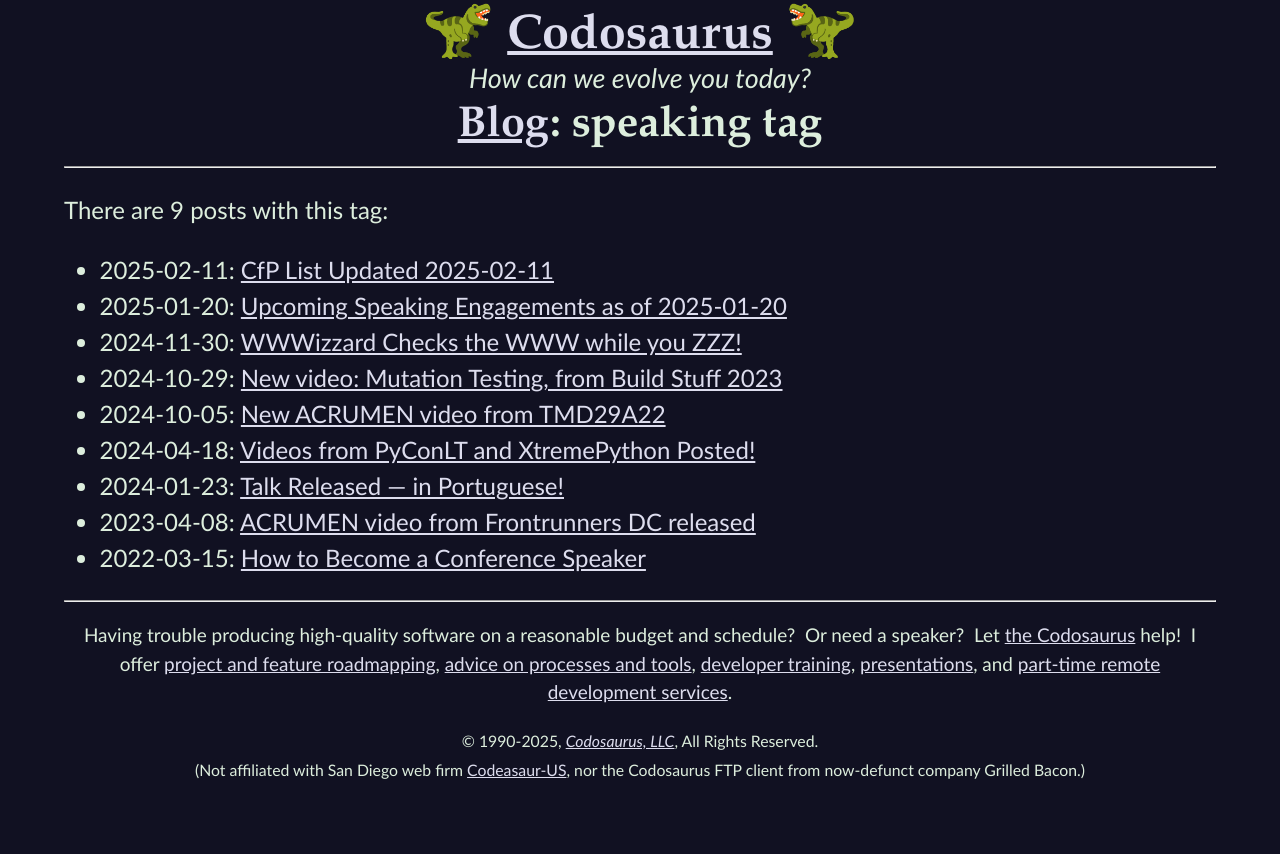
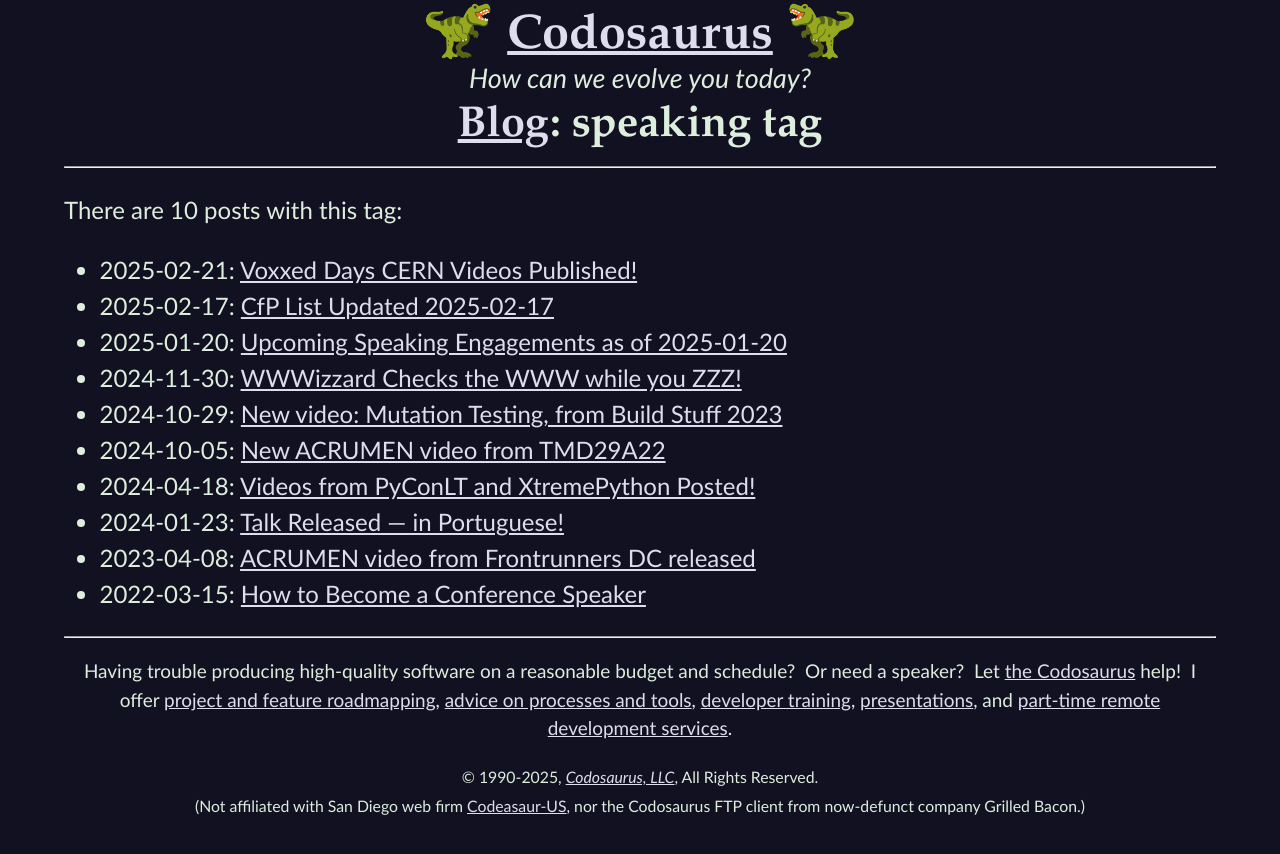
Before and after one commit to CodosaurusLLC/CodosaurusLLC.github.io, a Jekyll site: the page built from blog/tags/speaking.md, in a window 1280 px wide. Shown: the top 854 px of the page. Built offline with Jekyll 4.4.1, drawn with Linux system fonts in a browser that asks for light colours.

Commit message:
announce Voxxed Days CERN videos, and correct date of CfP update

```diff
--- a/_posts/2025-02-17-cfp-list-updated-2025-02-17.md
+++ b/_posts/2025-02-17-cfp-list-updated-2025-02-17.md
@@ -1,12 +1,12 @@
 ---
 author: Dave Aronson
-date: 2025-02-11
+date: 2025-02-17
 layout: blog-post
-permalink: blog/cfp-list-updated-2025-02-11
+permalink: blog/cfp-list-updated-2025-02-17
 section: Blog
 tags: speaking
 style: cfp-list
-title: CfP List Updated 2025-02-11
+title: CfP List Updated 2025-02-17
 ---
 
 {% include cfp-list-blurb.md %}
```
Also changed, not shown: _posts/2025-02-21-voxxed-days-cern-videos-published-2025-02-21.md (added, +18 -0 lines).
